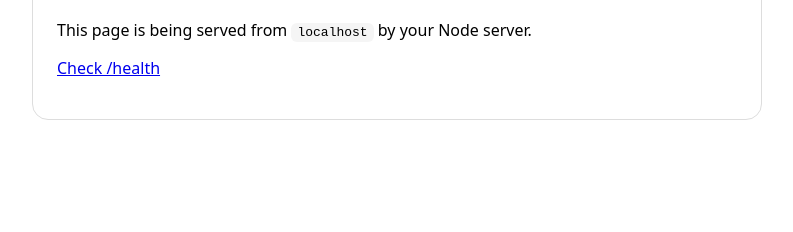
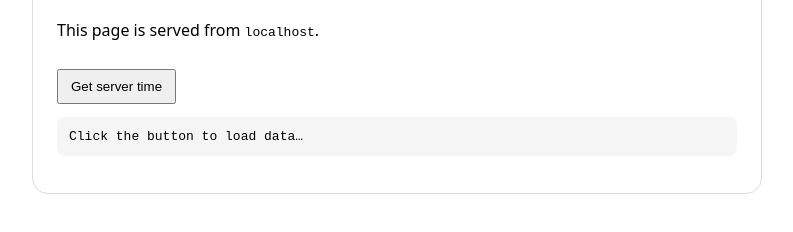
Before and after one commit to DiegoATorres/hello-world, a website: page frontend/index.html in a window 1280 px wide. Shown: the part 148-380 px from the top of the page, without its empty margins (24-817 px from the left). Drawn offline with Linux system fonts and the light colour scheme.

Commit message:
Extract frontend JS and serve it from backend
- Move frontend logic to app.js
- Load JS via script tag
- Serve static JS file from Node backend

```diff
--- /dev/null
+++ b/frontend/app.js
@@ -0,0 +1,19 @@
+const button = document.getElementById("btnTime");
+const output = document.getElementById("output");
+
+button.addEventListener("click", async () => {
+  output.textContent = "Loading...";
+
+  try {
+    const response = await fetch("/api/time");
+
+    if (!response.ok) {
+      throw new Error(`HTTP ${response.status}`);
+    }
+
+    const data = await response.json();
+    output.textContent = JSON.stringify(data, null, 2);
+  } catch (error) {
+    output.textContent = `Error loading data: ${error.message}`;
+  }
+});
--- a/frontend/index.html
+++ b/frontend/index.html
@@ -5,16 +5,40 @@
     <meta name="viewport" content="width=device-width, initial-scale=1" />
     <title>Hello World</title>
     <style>
-      body { font-family: system-ui, -apple-system, Segoe UI, Roboto, Arial, sans-serif; padding: 48px; }
-      .card { max-width: 680px; padding: 24px; border: 1px solid #ddd; border-radius: 16px; }
-      code { background: #f5f5f5; padding: 2px 6px; border-radius: 6px; }
+      body {
+        font-family: system-ui, -apple-system, Segoe UI, Roboto, Arial, sans-serif;
+        padding: 48px;
+      }
+      .card {
+        max-width: 680px;
+        padding: 24px;
+        border: 1px solid #ddd;
+        border-radius: 16px;
+      }
+      button {
+        padding: 8px 12px;
+        margin-top: 12px;
+        cursor: pointer;
+      }
+      pre {
+        background: #f5f5f5;
+        padding: 12px;
+        border-radius: 8px;
+      }
     </style>
   </head>
+
   <body>
     <div class="card">
       <h1>Hello, World 👋</h1>
-      <p>This page is being served from <code>localhost</code> by your Node server.</p>
-      <p><a href="/health">Check /health</a></p>
+      <p>This page is served from <code>localhost</code>.</p>
+
+      <button id="btnTime">Get server time</button>
+
+      <pre id="output">Click the button to load data…</pre>
     </div>
+
+    <script src="/app.js"></script>
+
   </body>
 </html>
```
Also changed, not shown: backend/server.js (+18 -0 lines).
